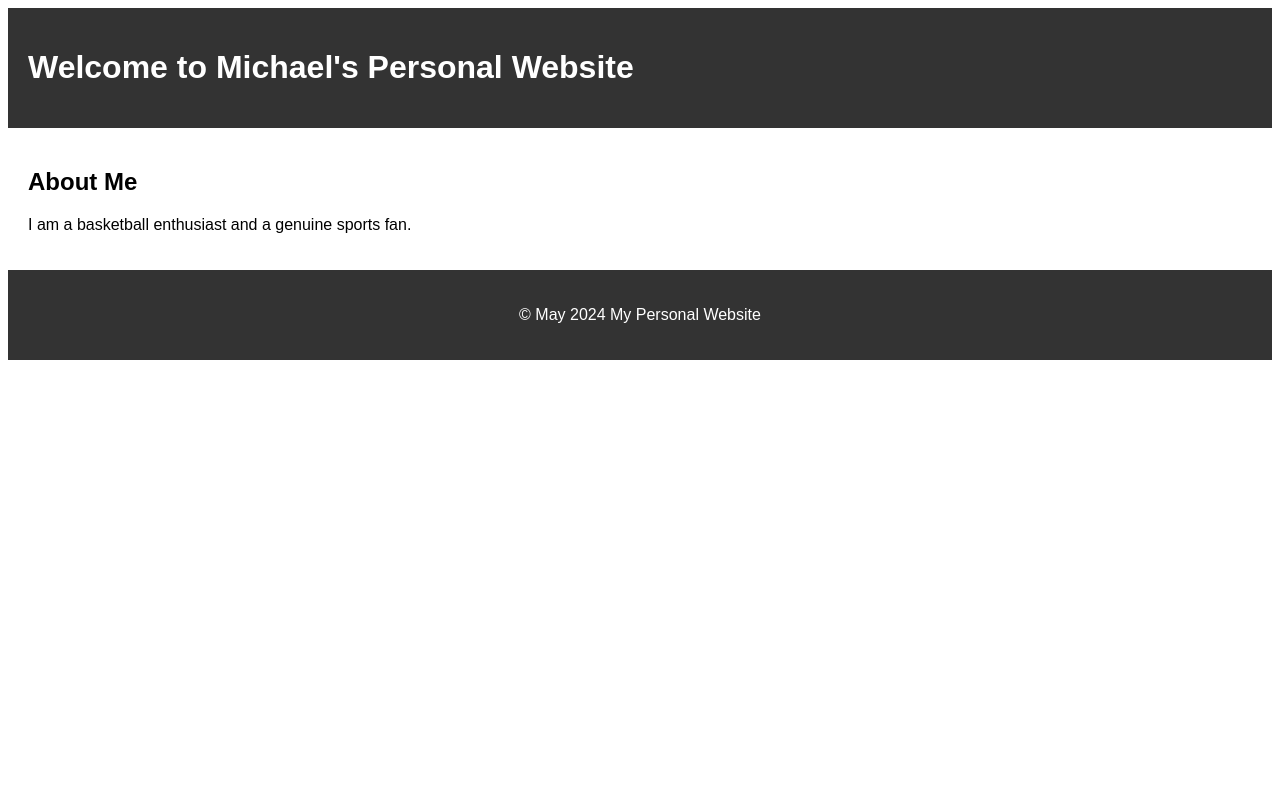
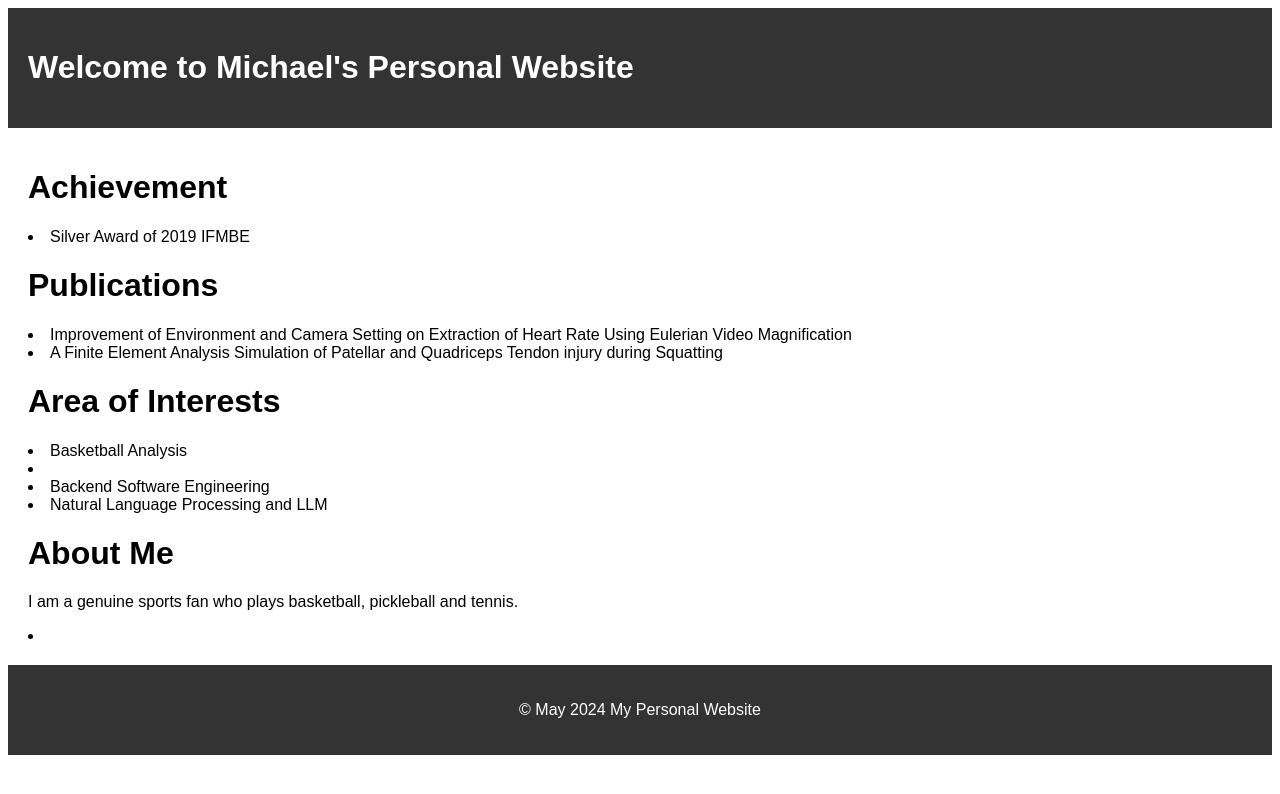
Before and after one commit to BoYuHuang1117/BoYuHuang1117.github.io, a Vue app: page / in a window 1280 px wide. Shown: the top 794 px of the page. Built offline with nearby package versions, Linux system fonts and the light colour scheme.

Commit message:
Draft on content

```diff
--- a/src/components/MiddleMain.vue
+++ b/src/components/MiddleMain.vue
@@ -1,8 +1,20 @@
 <template>
     <main>
-      <h2>About Me</h2>
-      <p>I am a basketball enthusiast and a genuine sports fan.</p>
-      <!-- Add more content here -->
+      <h1>Achievement</h1>
+      <li>Silver Award of 2019 IFMBE</li>
+      <h1>Publications</h1>
+      <li>Improvement of Environment and Camera Setting on Extraction of Heart Rate Using Eulerian Video Magnification</li>
+      <li>A Finite Element Analysis Simulation of Patellar and Quadriceps Tendon injury during Squatting</li>
+      <h1>Area of Interests</h1>
+      <li>Basketball Analysis</li>
+      <li></li>
+      <li>Backend Software Engineering</li>
+      <li>Natural Language Processing and LLM</li>
+      <h1>About Me</h1>
+      <p>I am a genuine sports fan who plays basketball, pickleball and tennis.</p>
+      <li></li>
+
+
     </main>
   </template>
 
```
